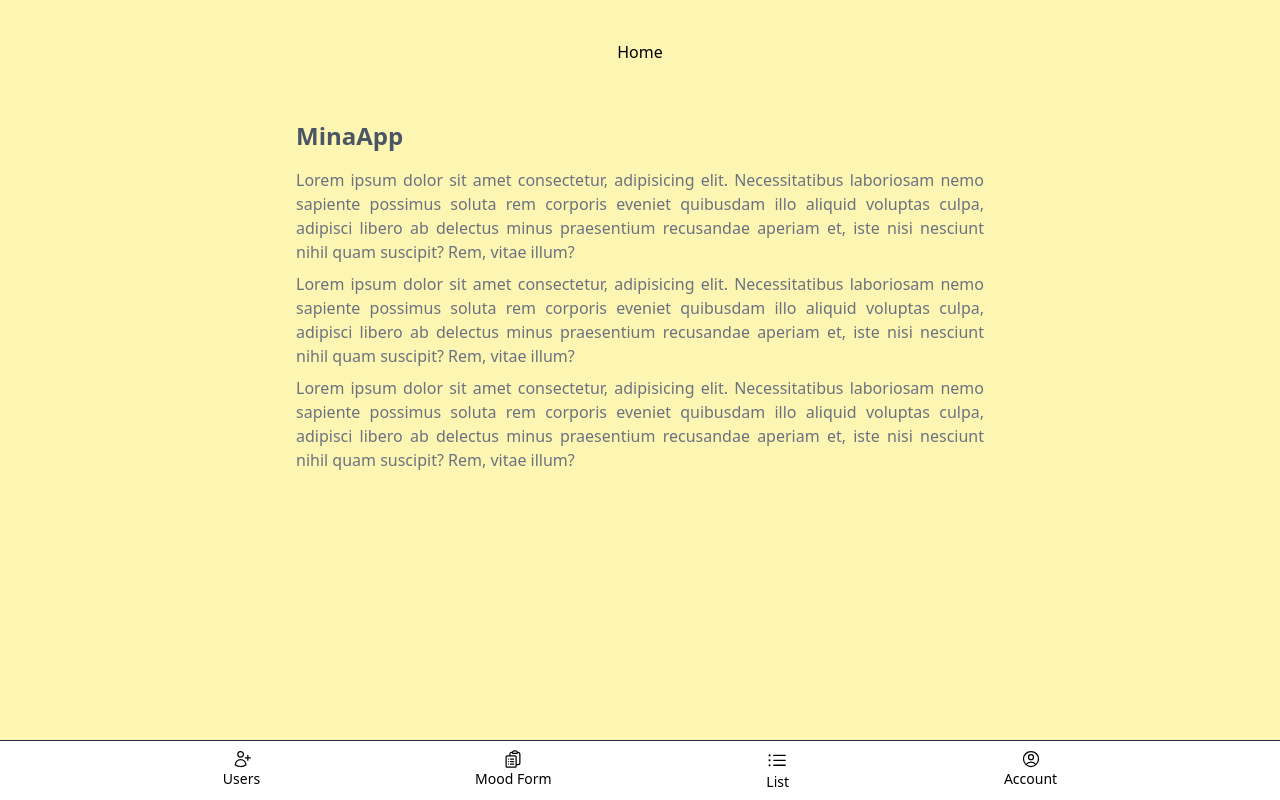
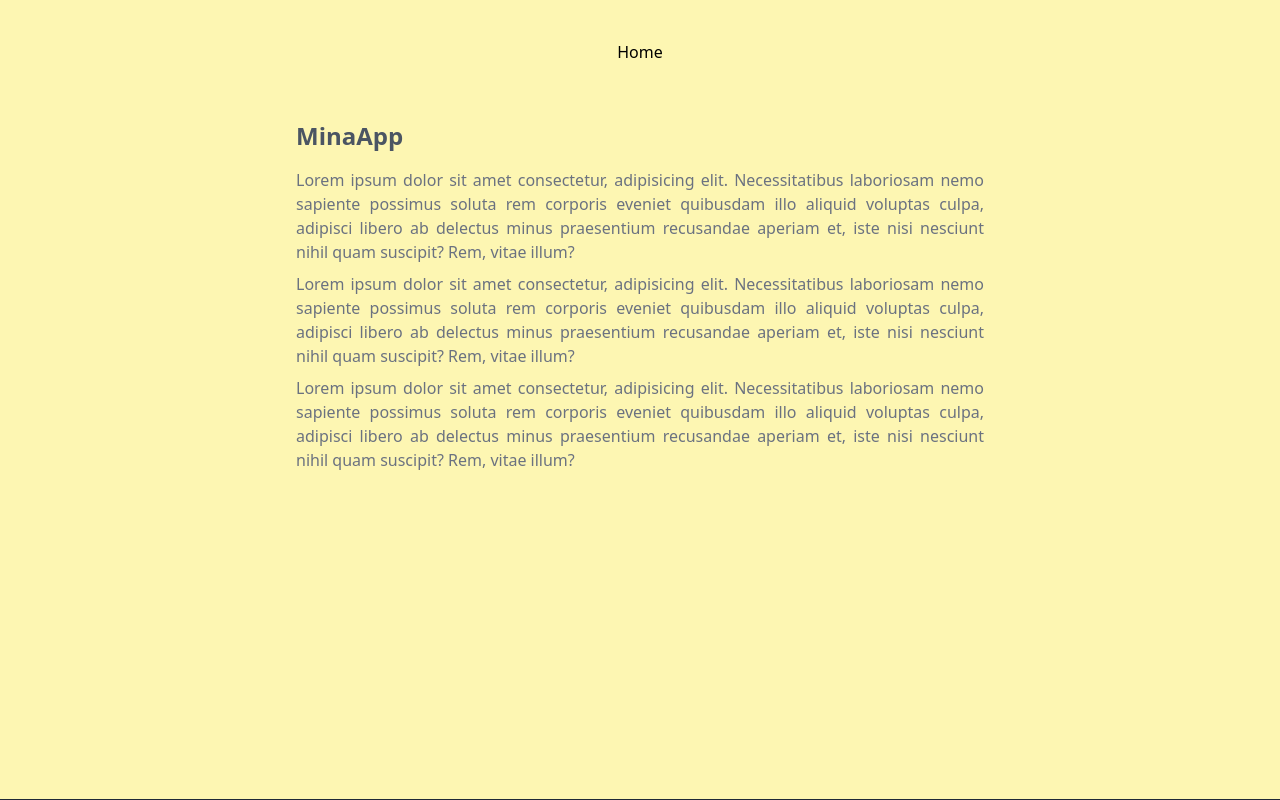
Before and after one commit to AnaKrunic98/MinaApp, a Nuxt app: page / in a window 1280 px wide. Built offline with nearby package versions, Linux system fonts and the light colour scheme; no server answers.

Commit message:
Update auth middleware

```diff
--- a/layouts/default.vue
+++ b/layouts/default.vue
@@ -2,7 +2,7 @@
 
     <div class="fixed bottom-0 h-auto w-full bg-white border-t border-gray-800">
         <ul
-        v-show="!isActive('/login')"
+        v-show="user"
         class="flex justify-evenly p-2">
            <!--  <li>
                 <NuxtLink to="/Login">
@@ -91,12 +91,13 @@ export default {
   name: 'Navigation',
   setup() {
     const route = useRoute();
+    const user = useState('user').value;
 
     function isActive(path) {
       return route.path === path;
     }
 
-    return {route,isActive};
+    return {route, isActive, user};
   }
 };
 
```
Also changed, not shown: middleware/auth.global.ts (line endings or trailing spaces).
